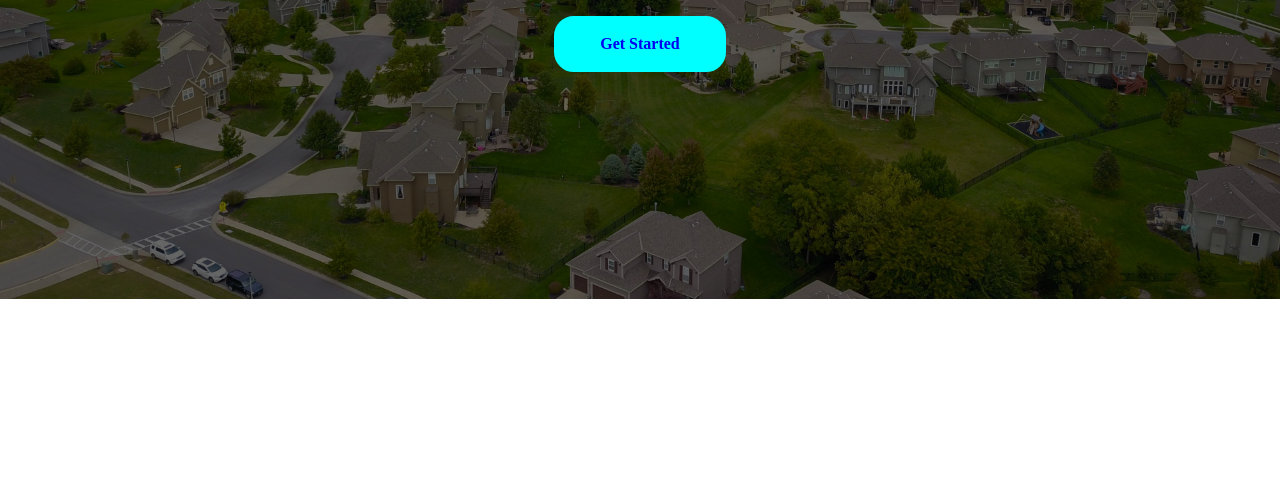
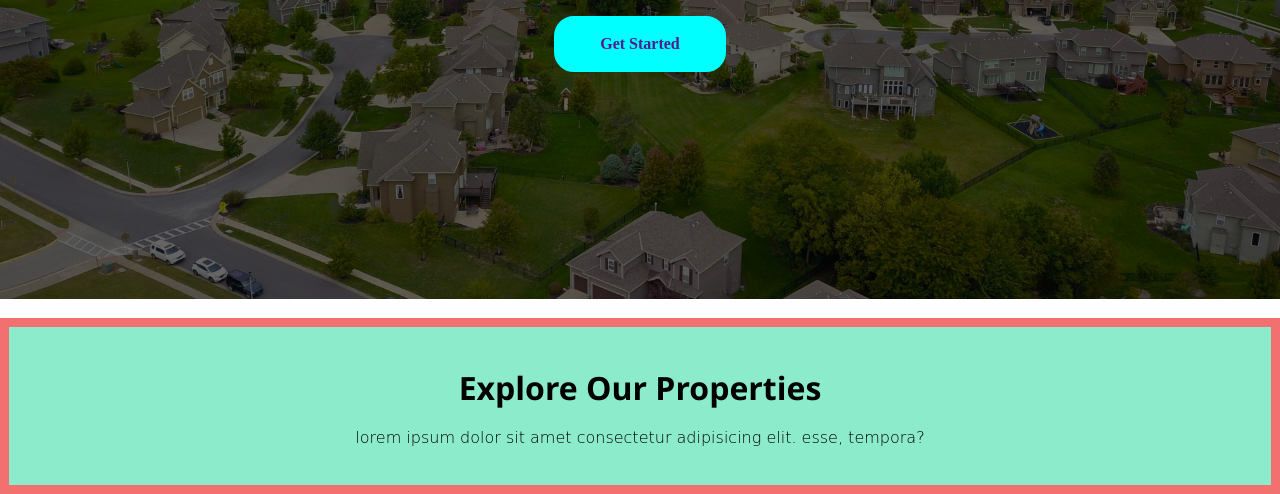
Before and after one commit to VicGriffin/Urban-Haven-Apartments, a website built with Vite: page index.html in a window 1280 px wide. Shown: the part 437-931 px from the top of the page. Before the commit the page ends 800 px from the top, so only its background shows below. Built offline with nearby package versions, Linux system fonts and the light colour scheme.

Commit message:
add the explore section

```diff
--- a/index.html
+++ b/index.html
@@ -11,6 +11,7 @@
   <body>
 
     <header class="header">
+      <img src="assets/icon.jpg" alt="icon" style="border-radius: 10px ; width: 50px; height: auto;">
       <h1 class="hearder-logo">Urban Haven Apartments</h1>
       <ol class="header-nav-list">
           <li><a href="" class="header-nav-link">home</a></li>
@@ -21,10 +22,16 @@
   </header>
   <section class="top" id="top">
   <p>
-  <h2 class="top-subtitle">rent almost anything with:</h2>
+  <h2 class="top-subtitle">perfect home with:</h2>
   <h1 class="top-maintitle">Urban Haven Apartments</h1>
 </p>
-<a href="#about" class="top-next">get started</a>
+<a href="" class="top-next">get started</a>
+</section>
+<section class="tip"id="get-started">
+  <p class="tip-explore">
+    <h1 class="tip-expore-maintitle">explore our properties</h1>
+    <h2 class="tip-explore-subtitle">Lorem ipsum dolor sit amet consectetur adipisicing elit. Esse, tempora?</h2>
+  </p>
 </section>
 
     <!-- <div id="app"></div> -->
--- a/style.css
+++ b/style.css
@@ -15,7 +15,6 @@ body{
 .header{
   display: flex;
   justify-content: space-around;
-  padding: 2rem;
   height: 12vh;
   background-color:rgb(90, 163, 192);
   border-bottom: 0.1rem solid rgb(0, 110, 173);
@@ -87,3 +86,28 @@ body{
   padding: 3px 30px;
   border-radius: 20px;
 }
+.tip{
+  margin-top: 1.2rem;
+  background-color: rgb(139, 235, 203);
+  padding: 1.2rem;
+  border: 0.6rem solid rgb(243, 112, 112);
+  display: flex;
+  flex-direction: column;
+  justify-content: center;
+  align-items: center;
+  gap: 1.2rem;
+}
+.tip-expore-maintitle{
+  text-decoration: none;
+  text-align: center;
+  text-transform: capitalize;
+  font-family: 'Segoe UI', Tahoma, Geneva, Verdana, sans-serif;
+  font-size: 2rem;
+}
+.tip-explore-subtitle{
+  text-transform:lowercase;
+  text-align: center;
+  font-family: cursive;
+  font-size: 1rem;
+  font-weight: lighter;
+}
```
